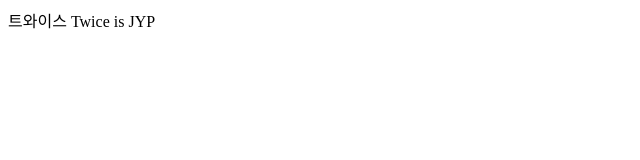
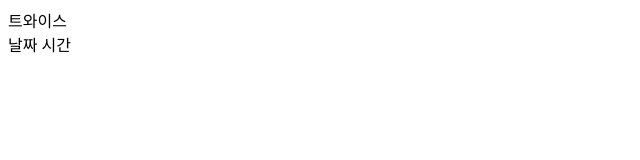
Before and after one commit to jaewanhwang-organization/bts-army-fan-page, a plain HTML site: page index.html in a window 1280 px wide. Shown: the whole page, without its empty margins (0-640 px from the left). Drawn offline with Linux system fonts and the light colour scheme.

Commit message:
Add footer

```diff
--- a/index.html
+++ b/index.html
@@ -1,5 +1,4 @@
 <html>
 	<head>트와이스</head>
-	<body>Twice is JYP</body>
-
+	<footer>날짜 시간</footer>
 </html>
```
